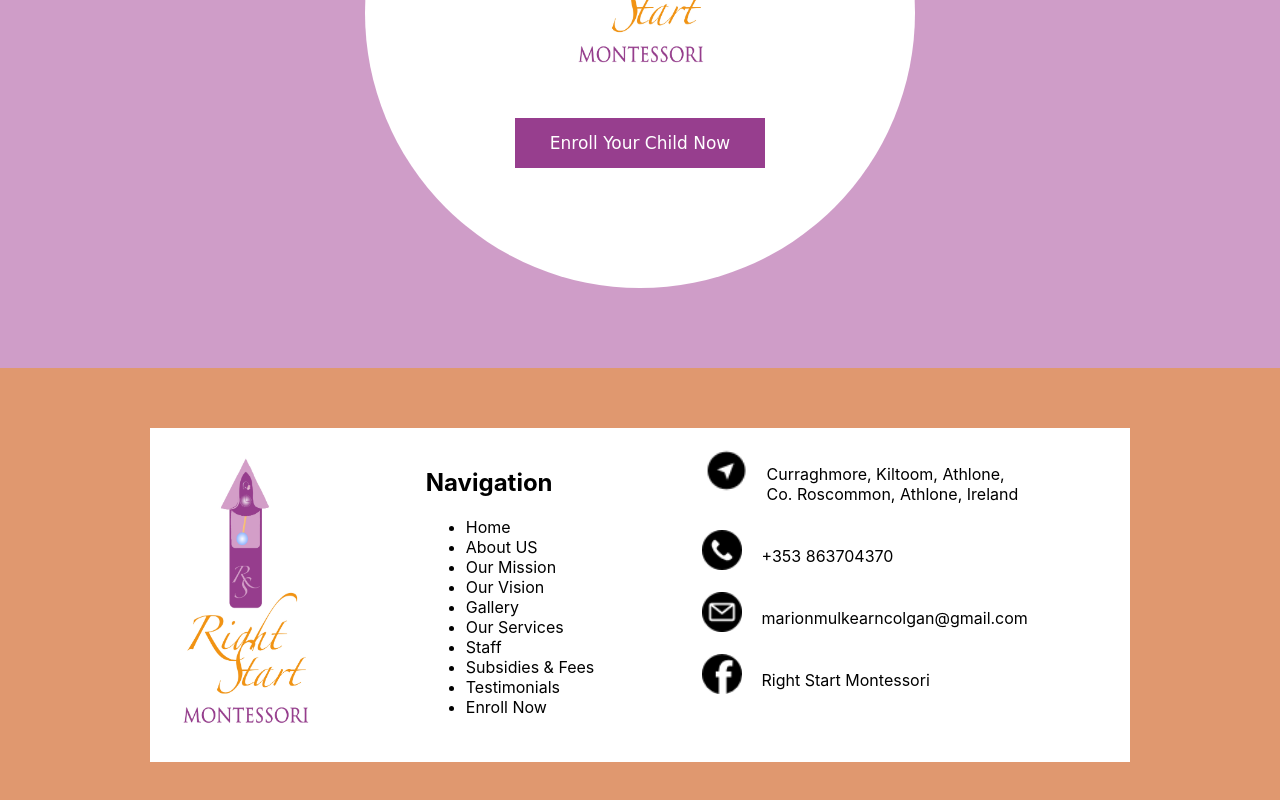
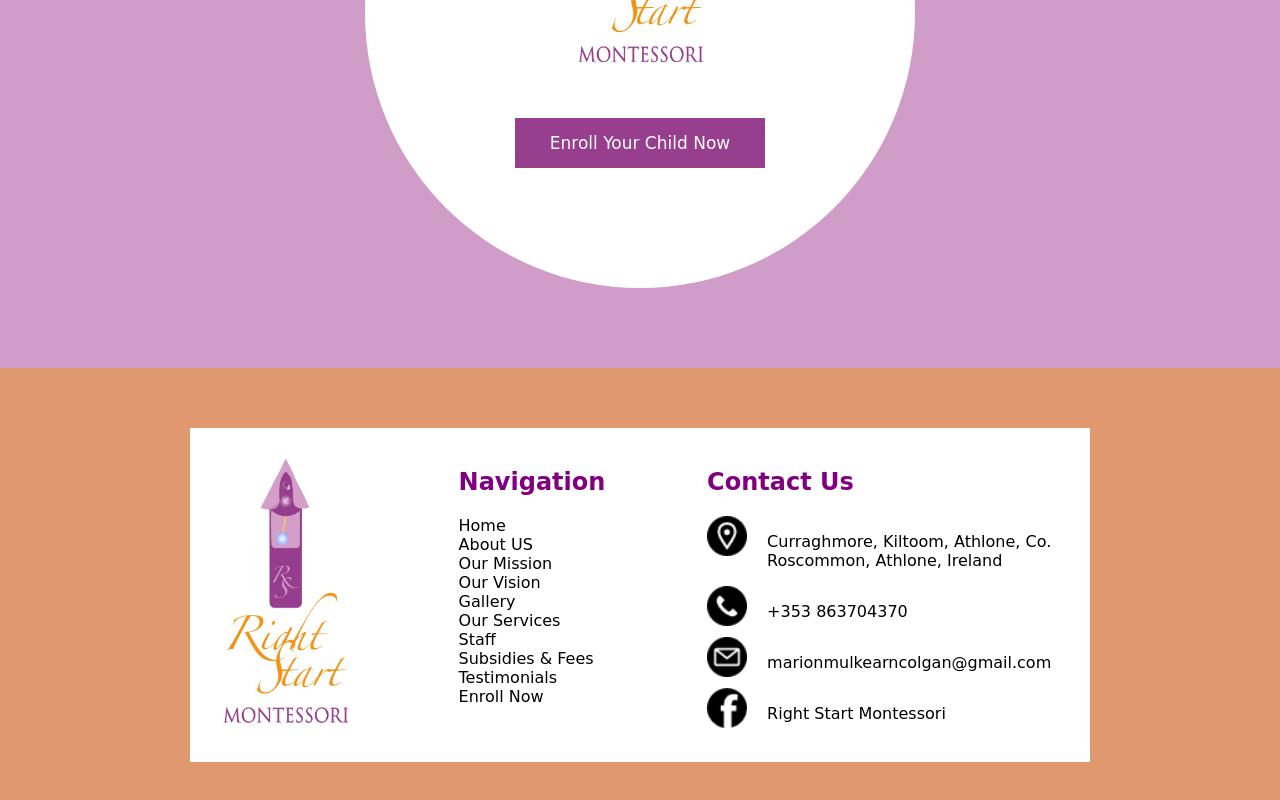
Before and after one commit to NicoleColgan/RightStartMontessori, a React (Create React App) app in the folder rightstart-frontend/: page / in a window 1280 px wide. Shown: the part 2322-3122 px from the top of the page. Built offline with nearby package versions, Linux system fonts and the light colour scheme.

Commit message:
enroll and footer done

```diff
--- a/rightstart-frontend/src/App.css
+++ b/rightstart-frontend/src/App.css
@@ -213,9 +213,10 @@
   background-color: white;
   display: flex;
   flex-direction: row;
-  align-items: center;
-  margin-left: 90px;
-  margin-right: 90px;
+  align-items: flex-start;
+  justify-content: flex-start;
+  margin-left: 130px;
+  margin-right: 130px;
 }
 .footerImage{
   width: 150px;
@@ -225,17 +226,13 @@
 .socialSection{
   display: flex;
   flex-direction: row;
-  margin-bottom: 10px;
+  margin-left: -20px;
 }
 .icon{
   margin-right: 20px;
   margin-left: 20px;
   width: 40px;
   height: 40px;
-}
-.locationIcon{
-  width: 45px;
-  height: 45px;
 }
 .footerSections{
   display: flex;
@@ -250,3 +247,14 @@
 .footerCol{
   flex-basis: 33.33%;
 }
+.navigationHeading{
+  font-family: Comic Sans MS;
+  color: purple;
+}
+.navigationContent{
+  font-family: Comic Sans MS;
+  margin-left: -40px;
+}
+.socialInfo{
+  font-family: Comic Sans MS;
+}
--- a/rightstart-frontend/src/component/Landing.js
+++ b/rightstart-frontend/src/component/Landing.js
@@ -133,7 +133,9 @@
 
             <div class="footerCol">
               <h2 class="navigationHeading">Navigation</h2>
-              <ul class="navigationContent">
+              <ul class="navigationContent" style={{
+                listStyle: "none"
+              }}>
                 <li>Home</li>
                 <li>About US</li>
                 <li>Our Mission</li>
@@ -148,26 +150,27 @@
             </div>
 
             <div class="footerCol">
+              <h2 class="navigationHeading">Contact Us</h2>
               <div class="socialSection">
-                <img src="compass.png" class="icon locationIcon"></img>
-                <p>
+                <img src="placeholder.png" class="icon locationIcon"></img>
+                <p class="socialInfo">
                   Curraghmore, Kiltoom, Athlone, Co. Roscommon, Athlone, Ireland
                 </p>
               </div>
 
               <div class="socialSection">
                 <img src="phone-call.png" class="icon"></img>
-                <p>+353 863704370</p>
+                <p class="socialInfo">+353 863704370</p>
               </div>
 
               <div class="socialSection">
                 <img src="email.png" class="icon"></img>
-                <p>marionmulkearncolgan@gmail.com</p>
+                <p class="socialInfo">marionmulkearncolgan@gmail.com</p>
               </div>
 
               <div class="socialSection">
                 <img src="facebook.png" class="icon"></img>
-                <p>Right Start Montessori</p>
+                <p class="socialInfo">Right Start Montessori</p>
               </div>
             </div>
 
```
Also changed, not shown: rightstart-frontend/public/placeholder.png (added).
